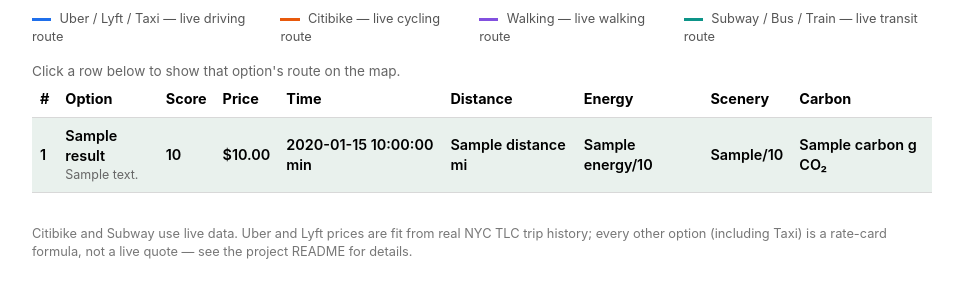
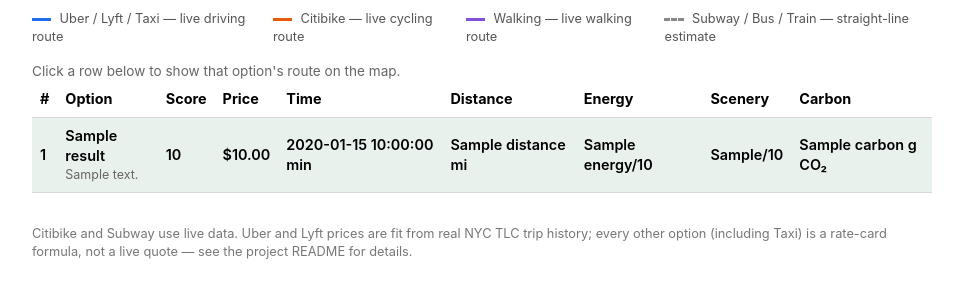
Before and after one commit to AnalyticsInPython/RYDESAVYR, a Flask app: template templates/index.html in a window 1280 px wide. Shown: the part 987-1280 px from the top of the page, without its empty margins (158-1121 px from the left). Run offline with Flask 3, Linux system fonts and the light colour scheme; the template is opened without the code that fills it: most values are stand-ins (such as "Sample title", 1, 10 or a date in 2020); some libraries are stand-ins or nearby versions.

Commit message:
Revert the results map from Google Maps back to Leaflet/OSRM
The Google Maps API key kept hitting ApiNotActivatedMapError in the
browser despite the project, key restrictions, and billing all
checking out on the Cloud Console side -- not worth blocking on
further, especially since Ari's latest work already builds on top of
this map being present. Reverting just the map/routing-visualization
layer (templates/index.html, style.css's legend swatch, app.py's now-
unused GOOGLE_MAPS_API_KEY plumbing, and the README section describing
it) back to Leaflet + the free routing.openstreetmap.de OSRM instance,
while keeping everything else from the latest main (fitted Uber/Lyft
pricing, routing.py, MTA bus/subway, Uber OAuth removal) untouched.

modes.py's route_profile field/values are unchanged -- both the old
and new map implementations consume the same driving/cycling/walking/
transit categories, just via a different rendering engine.

Co-Authored-By: Claude Sonnet 5 <noreply@anthropic.com>
Claude-Session: https://claude.ai/code/session_014DzNrArxgKJ2cRTr1BxPvk

```diff
--- a/app.py
+++ b/app.py
@@ -1,10 +1,6 @@
-import os
-
 from dotenv import load_dotenv
 
 load_dotenv()
-
-GOOGLE_MAPS_API_KEY = os.environ.get("GOOGLE_MAPS_API_KEY", "")
 
 from flask import Flask, flash, jsonify, render_template, request
 from geopy.distance import geodesic
@@ -73,7 +69,6 @@ def _render(tiers, results, origin_address, destination_address, origin=None, de
         destination_address=destination_address,
         origin=origin,
         destination=destination,
-        google_maps_api_key=GOOGLE_MAPS_API_KEY,
     )
 
 
--- a/modes.py
+++ b/modes.py
@@ -10,7 +10,7 @@ For the driving-based modes (Uber, Lyft, Taxi), app.py prefers
 routing.py over `estimate`'s straight-line x route_factor guess -- see
 routing.py's docstring for why only those modes get that treatment. This is
 separate from `route_profile` below, which only controls which travel mode
-draws this mode's line on the results-page Google Map.
+draws this mode's line on the results-page map.
 """
 
 from dataclasses import dataclass, field
@@ -30,9 +30,10 @@ class Mode:
     nature_vibez: float      # 0-10, higher = more pleasant/scenic
     carbon_g_per_mile: float
     notes: str = field(default="")
-    # Which Google Maps Directions travel mode (see templates/index.html)
-    # draws this mode's line on the results map: "driving", "cycling",
-    # "walking", or "transit" (the default, for subway/bus/commuter rail).
+    # Which routing engine (see templates/index.html) draws this mode's
+    # line on the results map: "driving", "cycling", "walking", or
+    # "transit" (the default, for subway/bus/commuter rail, which has no
+    # live routing available and falls back to the straight-line estimate).
     route_profile: str = field(default="transit")
 
     def _priced(self, route_miles: float, travel_minutes: float) -> dict:
--- a/static/style.css
+++ b/static/style.css
@@ -200,7 +200,8 @@ tr.top-pick {
 }
 
 .legend-swatch.transit {
-  border-top-color: #0d9488;
+  border-top-style: dashed;
+  border-top-color: #888;
 }
 
 .route-row {
--- a/templates/index.html
+++ b/templates/index.html
@@ -4,6 +4,8 @@
   <meta charset="utf-8">
   <meta name="viewport" content="width=device-width, initial-scale=1">
   <title>RYDESAVYR</title>
+  <link rel="stylesheet" href="https://unpkg.com/leaflet@1.9.4/dist/leaflet.css"
+        integrity="sha256-p4NxAoJBhIIN+hmNHrzRCf9tD/miZyoHS5obTRR9BMY=" crossorigin="">
   <link rel="stylesheet" href="{{ url_for('static', filename='style.css') }}">
 </head>
 <body>
@@ -76,14 +78,14 @@
     <section class="results">
       <h2>Ranked options</h2>
 
-      {% if origin and destination and google_maps_api_key %}
+      {% if origin and destination %}
         <div id="map"></div>
         <p id="map-status" class="hint"></p>
         <div class="map-legend">
           <span><i class="legend-swatch driving"></i> Uber / Lyft / Taxi — live driving route</span>
           <span><i class="legend-swatch cycling"></i> Citibike — live cycling route</span>
           <span><i class="legend-swatch walking"></i> Walking — live walking route</span>
-          <span><i class="legend-swatch transit"></i> Subway / Bus / Train — live transit route</span>
+          <span><i class="legend-swatch transit"></i> Subway / Bus / Train — straight-line estimate</span>
         </div>
         <p class="hint">Click a row below to show that option's route on the map.</p>
       {% endif %}
@@ -308,83 +310,65 @@
     setupAutocomplete('destination_address', 'destination_lat', 'destination_lng');
   </script>
 
-  {% if results and origin and destination and google_maps_api_key %}
+  {% if results and origin and destination %}
+    <script src="https://unpkg.com/leaflet@1.9.4/dist/leaflet.js"
+            integrity="sha256-20nQCchB9co0qIjJZRGuk2/Z9VM+kNiyxNV1lvTlZBo=" crossorigin=""></script>
     <script>
-      var RYDESAVYR_ORIGIN = {{ origin|tojson }};
-      var RYDESAVYR_DESTINATION = {{ destination|tojson }};
-      var RYDESAVYR_RESULTS = {{ results|tojson }};
-      var RYDESAVYR_API_KEY = {{ google_maps_api_key|tojson }};
+      (function () {
+        var origin = {{ origin|tojson }};
+        var destination = {{ destination|tojson }};
+        var results = {{ results|tojson }};
 
-      // The Routes API's transitPreferences.allowedTravelModes is a hint,
-      // not a guarantee: if no itinerary matches, Google falls back to its
-      // own best multimodal transit route instead of returning an error,
-      // so Subway/Bus/Train may occasionally show the same route.
-      var RYDESAVYR_TRANSIT_SUBMODES = {
-        subway: ['SUBWAY'],
-        bus: ['BUS'],
-        train: ['TRAIN', 'RAIL'],
+        // Free OSRM instances that actually run distinct routing engines
+        // per mode (unlike the public router.project-osrm.org demo used by
+        // routing.py for pricing, which silently returns the car route for
+        // every profile name -- see routing.py's docstring).
+        var PROFILE_META = {
+          driving: { url: 'https://routing.openstreetmap.de/routed-car/route/v1/driving/', color: '#1f6feb', description: 'live driving route' },
+          cycling: { url: 'https://routing.openstreetmap.de/routed-bike/route/v1/driving/', color: '#e8590c', description: 'live cycling route' },
+          walking: { url: 'https://routing.openstreetmap.de/routed-foot/route/v1/driving/', color: '#8250df', description: 'live walking route' },
         };
 
-      var RYDESAVYR_TRAVEL_MODE_META = {
-        driving: { travelMode: 'DRIVE', color: '#1f6feb', description: 'live driving route' },
-        cycling: { travelMode: 'BICYCLE', color: '#e8590c', description: 'live cycling route' },
-        walking: { travelMode: 'WALK', color: '#8250df', description: 'live walking route' },
-        transit: { travelMode: 'TRANSIT', color: '#0d9488', description: 'live transit route' },
-      };
+        var map = L.map('map');
+        L.tileLayer('https://{s}.tile.openstreetmap.org/{z}/{x}/{y}.png', {
+          maxZoom: 19,
+          attribution: '&copy; <a href="https://www.openstreetmap.org/copyright">OpenStreetMap</a> contributors',
+        }).addTo(map);
 
-      // Calls the newer Routes API (routes.googleapis.com) directly rather
-      // than the Maps JavaScript API's DirectionsService, which depends on
-      // the older, separately-gated "Directions API" product.
-      function fetchRoutePolyline(originLatLng, destinationLatLng, mode) {
-        var meta = RYDESAVYR_TRAVEL_MODE_META[mode.route_profile];
-        var body = {
-          origin: { location: { latLng: { latitude: originLatLng.lat, longitude: originLatLng.lng } } },
-          destination: { location: { latLng: { latitude: destinationLatLng.lat, longitude: destinationLatLng.lng } } },
-          travelMode: meta.travelMode,
-        };
-        if (meta.travelMode === 'TRANSIT' && RYDESAVYR_TRANSIT_SUBMODES[mode.key]) {
-          body.transitPreferences = { allowedTravelModes: RYDESAVYR_TRANSIT_SUBMODES[mode.key] };
-        }
+        L.marker(origin).addTo(map).bindPopup('Start');
+        L.marker(destination).addTo(map).bindPopup('Destination');
 
-        return fetch('https://routes.googleapis.com/directions/v2:computeRoutes', {
-          method: 'POST',
-          headers: {
-            'Content-Type': 'application/json',
-            'X-Goog-Api-Key': RYDESAVYR_API_KEY,
-            'X-Goog-FieldMask': 'routes.polyline.encodedPolyline',
-          },
-          body: JSON.stringify(body),
-        })
+        var bounds = L.latLngBounds([origin, destination]);
+
+        // Every mode estimates from this same straight-line distance (see
+        // modes.py), so it's always shown — thin/light as a backdrop, or
+        // thick/dark when the selected mode has no live routing API of its
+        // own (subway, bus, commuter train).
+        var straightLine = L.polyline([origin, destination], {
+          color: '#bbb', weight: 2, dashArray: '6 8',
+        }).addTo(map);
+
+        var activeRouteLayer = null;
+        var routeCache = {};
+        var statusEl = document.getElementById('map-status');
+
+        function fetchRoute(profile) {
+          if (routeCache[profile]) return Promise.resolve(routeCache[profile]);
+          var url = PROFILE_META[profile].url
+            + origin[1] + ',' + origin[0] + ';' + destination[1] + ',' + destination[0]
+            + '?overview=full&geometries=geojson';
+          return fetch(url)
             .then(function (r) { return r.json(); })
             .then(function (data) {
-            if (!data.routes || !data.routes.length) return null;
-            return data.routes[0].polyline.encodedPolyline;
+              if (data.code !== 'Ok' || !data.routes.length) return null;
+              var coords = data.routes[0].geometry.coordinates.map(function (c) {
+                return [c[1], c[0]];
+              });
+              routeCache[profile] = coords;
+              return coords;
             })
             .catch(function () { return null; });
         }
-
-      function initRydesavyrMap() {
-        var origin = RYDESAVYR_ORIGIN;
-        var destination = RYDESAVYR_DESTINATION;
-        var results = RYDESAVYR_RESULTS;
-        var originLatLng = { lat: origin[0], lng: origin[1] };
-        var destinationLatLng = { lat: destination[0], lng: destination[1] };
-
-        var bounds = new google.maps.LatLngBounds();
-        bounds.extend(originLatLng);
-        bounds.extend(destinationLatLng);
-
-        var map = new google.maps.Map(document.getElementById('map'), {
-          center: bounds.getCenter(),
-        });
-        map.fitBounds(bounds, 40);
-
-        new google.maps.Marker({ position: originLatLng, map: map, label: 'A' });
-        new google.maps.Marker({ position: destinationLatLng, map: map, label: 'B' });
-
-        var statusEl = document.getElementById('map-status');
-        var activeRequestId = 0;
-        var activeRoutePolyline = null;
 
         function selectRoute(key) {
           var mode = results.find(function (r) { return r.key === key; });
@@ -394,33 +378,31 @@
             row.classList.toggle('selected-route', row.dataset.key === key);
           });
 
-          var meta = RYDESAVYR_TRAVEL_MODE_META[mode.route_profile];
-          var requestId = ++activeRequestId;
-          statusEl.textContent = 'Showing ' + mode.label + ': loading route…';
-
-          fetchRoutePolyline(originLatLng, destinationLatLng, mode).then(function (encodedPolyline) {
-            if (requestId !== activeRequestId) return; // superseded by a later click
-
-            if (activeRoutePolyline) {
-              activeRoutePolyline.setMap(null);
-              activeRoutePolyline = null;
+          if (activeRouteLayer) {
+            map.removeLayer(activeRouteLayer);
+            activeRouteLayer = null;
           }
 
-            if (!encodedPolyline) {
-              statusEl.textContent = 'Showing ' + mode.label + ': live route unavailable right now.';
-              map.fitBounds(bounds, 40);
+          var meta = PROFILE_META[mode.route_profile];
+          if (!meta) {
+            straightLine.setStyle({ color: '#333', weight: 5, dashArray: '6 8' });
+            statusEl.textContent = 'Showing ' + mode.label + ': straight-line estimate — no live transit routing API available.';
+            map.fitBounds(bounds, { padding: [40, 40] });
             return;
           }
 
-            var path = google.maps.geometry.encoding.decodePath(encodedPolyline);
-            activeRoutePolyline = new google.maps.Polyline({
-              path: path, strokeColor: meta.color, strokeWeight: 4, map: map,
-            });
+          straightLine.setStyle({ color: '#bbb', weight: 2, dashArray: '6 8' });
+          statusEl.textContent = 'Showing ' + mode.label + ': loading route…';
 
-            var routeBounds = new google.maps.LatLngBounds();
-            path.forEach(function (point) { routeBounds.extend(point); });
-            map.fitBounds(routeBounds, 40);
+          fetchRoute(mode.route_profile).then(function (coords) {
+            if (!coords) {
+              statusEl.textContent = 'Showing ' + mode.label + ': live route unavailable right now — straight-line reference shown instead.';
+              map.fitBounds(bounds, { padding: [40, 40] });
+              return;
+            }
+            activeRouteLayer = L.polyline(coords, { color: meta.color, weight: 4 }).addTo(map);
             statusEl.textContent = 'Showing ' + mode.label + ': ' + meta.description + '.';
+            map.fitBounds(activeRouteLayer.getBounds().extend(bounds), { padding: [40, 40] });
           });
         }
 
@@ -428,11 +410,10 @@
           row.addEventListener('click', function () { selectRoute(row.dataset.key); });
         });
 
+        map.fitBounds(bounds, { padding: [40, 40] });
         selectRoute(results[0].key);
-      }
+      })();
     </script>
-    <script src="https://maps.googleapis.com/maps/api/js?key={{ google_maps_api_key }}&libraries=geometry&callback=initRydesavyrMap"
-            async></script>
   {% endif %}
 </body>
 </html>
```
Also changed, not shown: README.md, 1 other file. Lines whose indentation alone changed are shown as unchanged.
